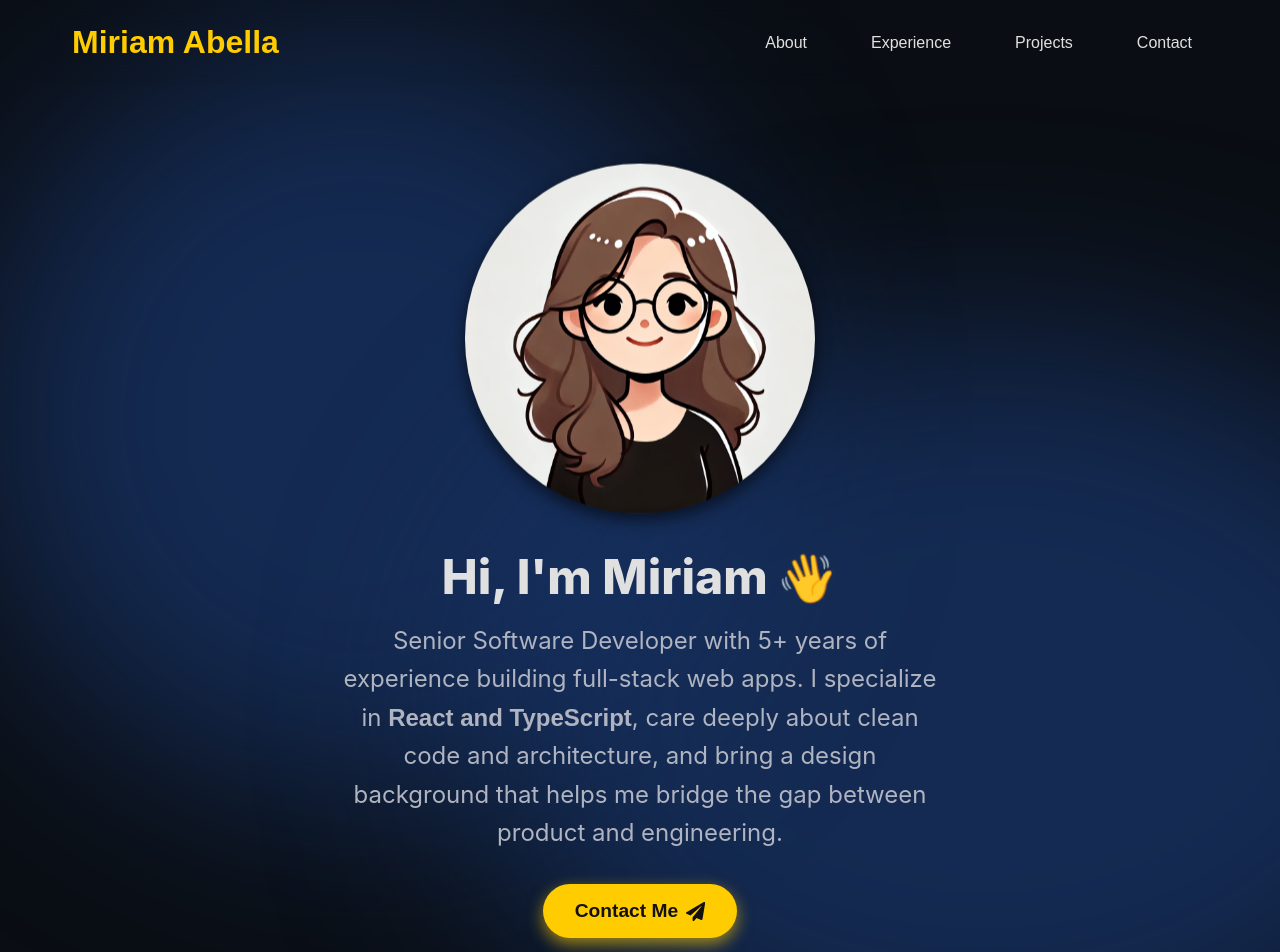
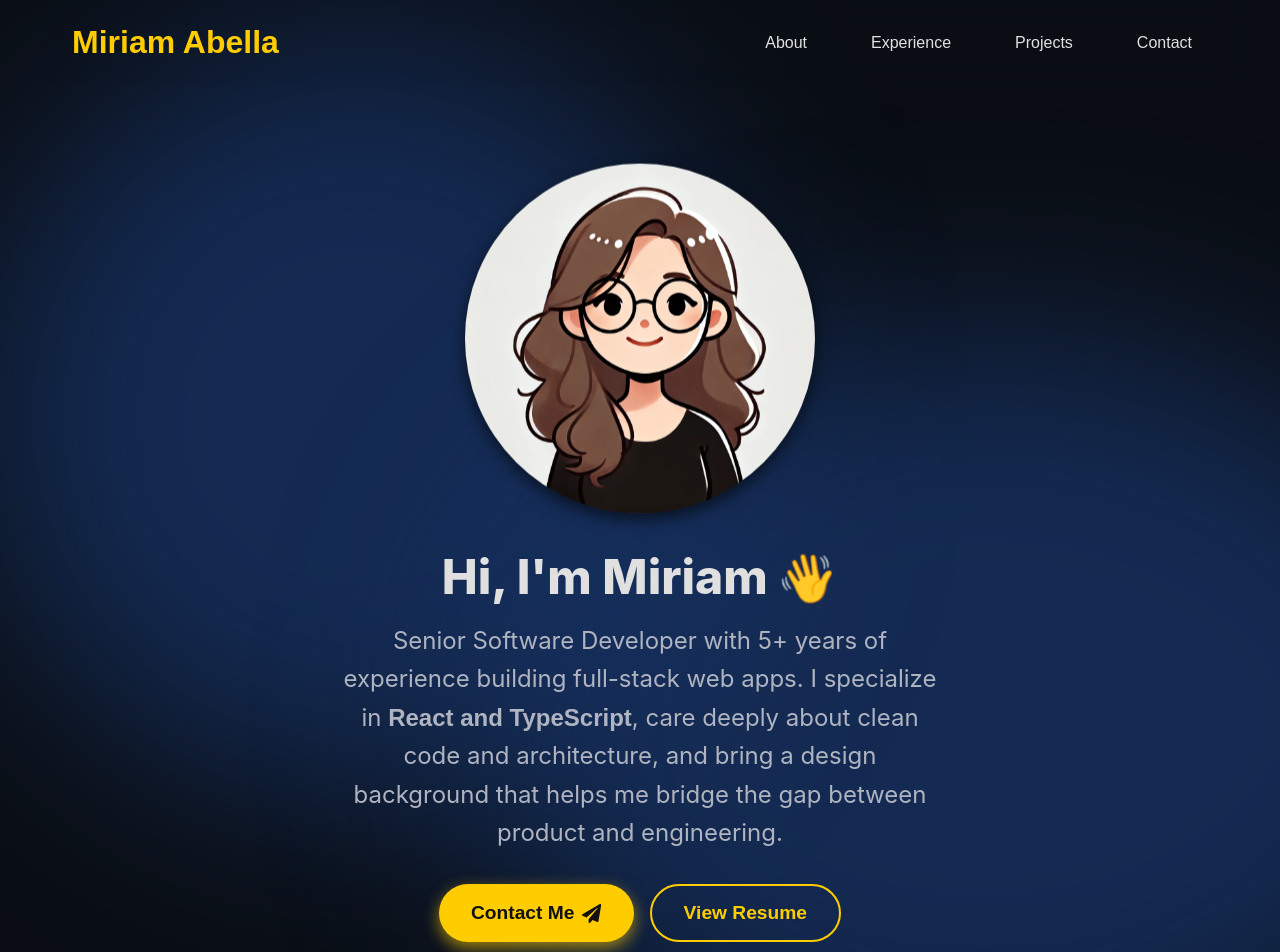
Before and after one commit to bejabeja/portfolio-web, a React (Vite) app: page / in a window 1280 px wide. Shown: the top 952 px of the page. Built offline with nearby package versions, Linux system fonts and the light colour scheme.

Commit message:
chore: fix contact semantic HTML and  add view resume button

```diff
--- a/src/components/Contact/Contact.jsx
+++ b/src/components/Contact/Contact.jsx
@@ -10,6 +10,7 @@ const Contact = () => {
       </div>
 
       <address className={styles.links}>
+        <ul>
           <li className={styles.link}>
             <FaEnvelope aria-hidden="true" />
             <a href="mailto:miriam.abella211@gmail.com" aria-label="Email Miriam">
@@ -38,6 +39,7 @@ const Contact = () => {
               github.com/bejabeja
             </a>
           </li>
+        </ul>
       </address>
     </footer>
   );
--- a/src/components/Hero/Hero.jsx
+++ b/src/components/Hero/Hero.jsx
@@ -18,12 +18,22 @@ const Hero = () => {
           the gap between product and engineering.
         </p>
 
+        <div className={styles.heroActions}>
           <a
             href="mailto:miriam.abella211@gmail.com"
             className={styles.contactBtn}
           >
             Contact Me <FaPaperPlane aria-hidden="true" />
           </a>
+          <a
+            href="https://resume.mabella.dev"
+            target="_blank"
+            rel="noopener noreferrer"
+            className={styles.cvBtn}
+          >
+            View Resume
+          </a>
+        </div>
       </div>
       <div className={styles.heroImageWrapper}>
         <img
--- a/src/components/Hero/Hero.module.css
+++ b/src/components/Hero/Hero.module.css
@@ -63,6 +63,13 @@
     color: var(--color-text-soft);
 }
 
+.heroActions {
+    display: flex;
+    gap: 1rem;
+    justify-content: center;
+    flex-wrap: wrap;
+}
+
 .contactBtn {
     display: inline-flex;
     align-items: center;
@@ -81,6 +88,29 @@
 .contactBtn:hover,
 .contactBtn:focus {
     background-color: #f7b500;
+    transform: scale(1.05);
+    outline: none;
+}
+
+.cvBtn {
+    display: inline-flex;
+    align-items: center;
+    gap: 0.5rem;
+    background-color: transparent;
+    color: var(--color-secondary);
+    font-weight: 600;
+    padding: 1rem 2rem;
+    border-radius: 50px;
+    text-decoration: none;
+    border: 2px solid var(--color-secondary);
+    font-size: 1.2rem;
+    transition: background-color 0.3s ease, color 0.3s ease, transform 0.2s ease;
+}
+
+.cvBtn:hover,
+.cvBtn:focus {
+    background-color: var(--color-secondary);
+    color: var(--color-bg);
     transform: scale(1.05);
     outline: none;
 }
```
Lines whose indentation alone changed are shown as unchanged.
